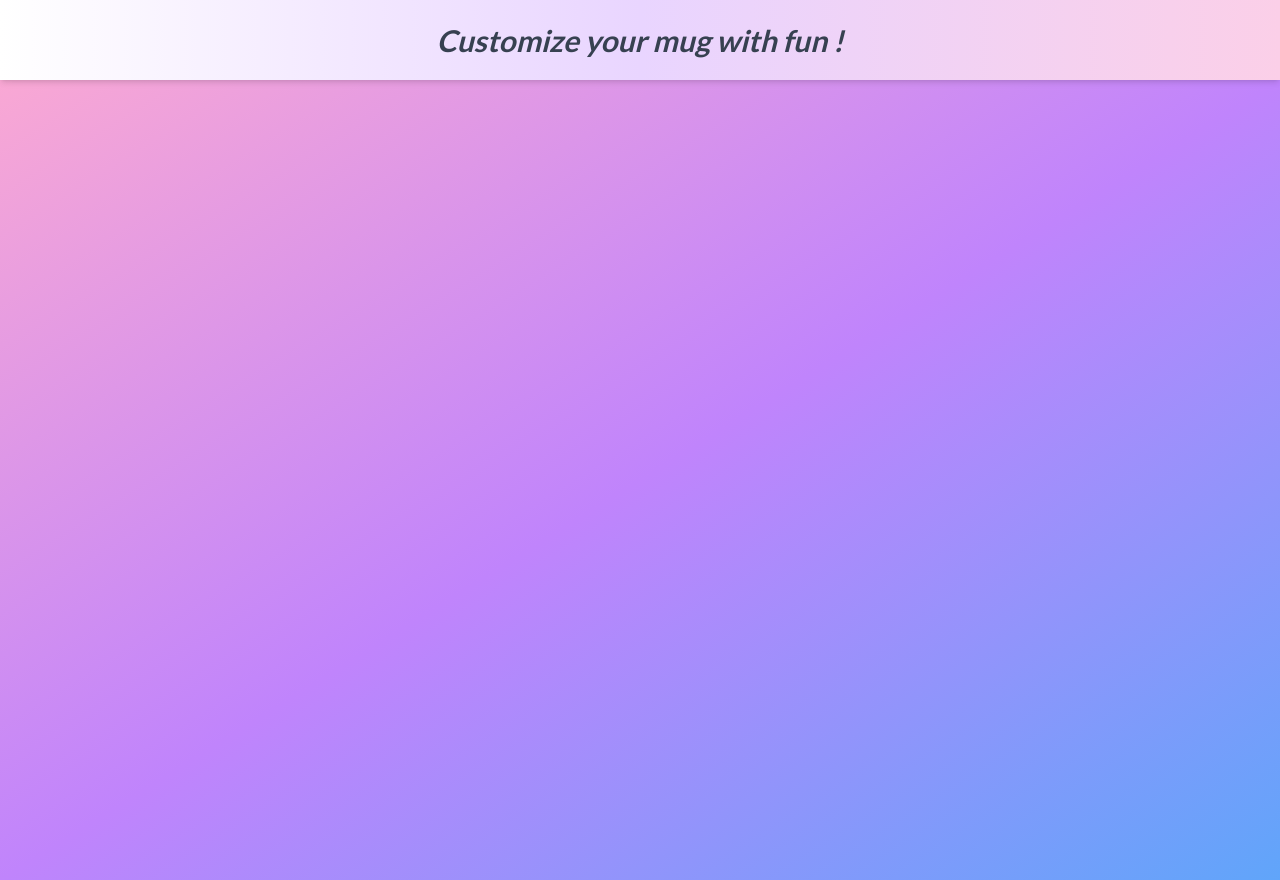
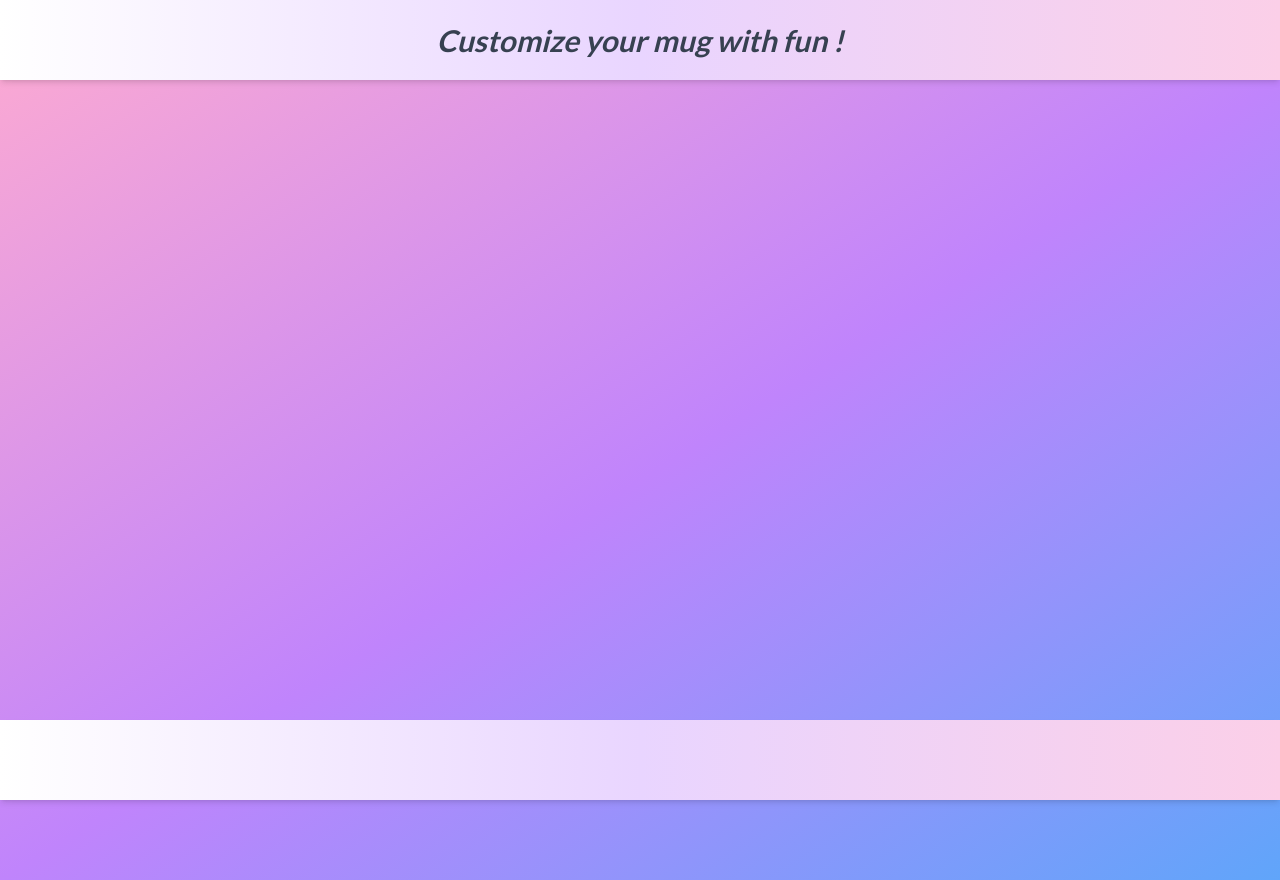
Before and after one commit to Ogcharlene/My_Mug_Customized, a Vue app in the folder my-customizer/: page / in a window 1280 px wide. Built offline with nearby package versions, Linux system fonts and the light colour scheme; no server answers.

Commit message:
adding a footer component

```diff
--- a/my-customizer/src/App.vue
+++ b/my-customizer/src/App.vue
@@ -1,10 +1,12 @@
 <script setup>
 import CanvasModel from './components/CanvasModel.vue';
 import Header from './components/Header.vue';
+import Footer from './components/Footer.vue';
 </script>
 
 <template>
   <Header />
   <CanvasModel />
+  <Footer />
 
 </template>
--- /dev/null
+++ b/my-customizer/src/components/Footer.vue
@@ -0,0 +1,9 @@
+<template>
+    <footer class="fixed bottom-0 flex items-center justify-center w-screen h-20 bg-gradient-to-r from-white via-purple-200 to-pink-200 text-gray-700 shadow-md">
+
+    </footer>
+</template>
+
+<script setup>
+
+</script>
```
